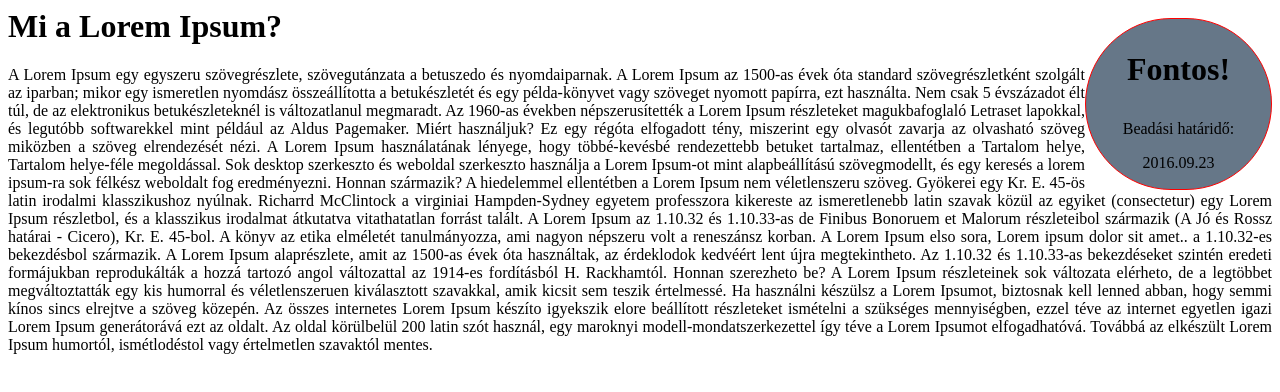
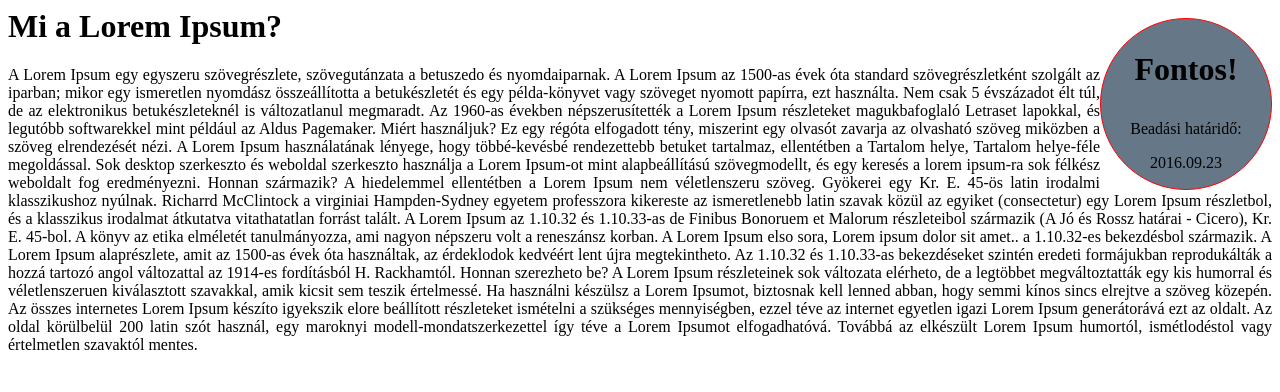
Before and after one commit to szabolcse36/webtech, a plain HTML site: page html/home.html in a window 1280 px wide. Drawn offline with Linux system fonts and the light colour scheme.

```diff
--- a/css/css_home.css
+++ b/css/css_home.css
@@ -3,7 +3,7 @@ text-align:justify;
 }
 
 #kezd {
-width:185px;
+width:170px;
 height:170px;
 background: #667788;
 float: right;
```
